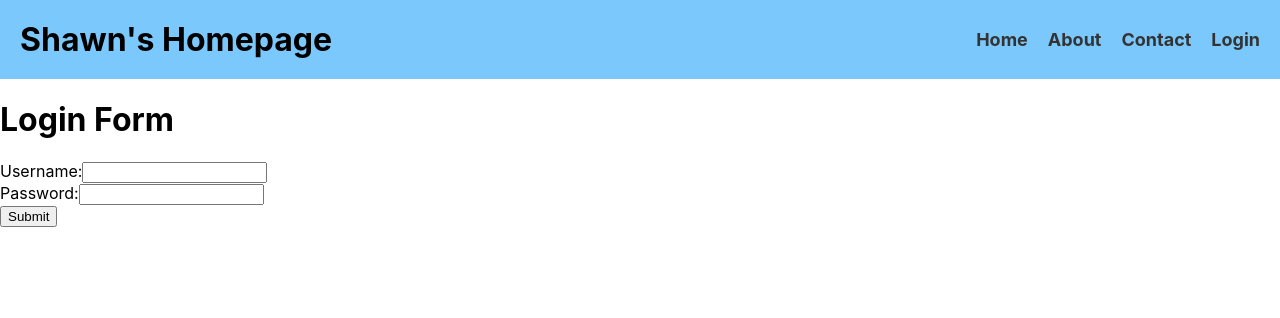
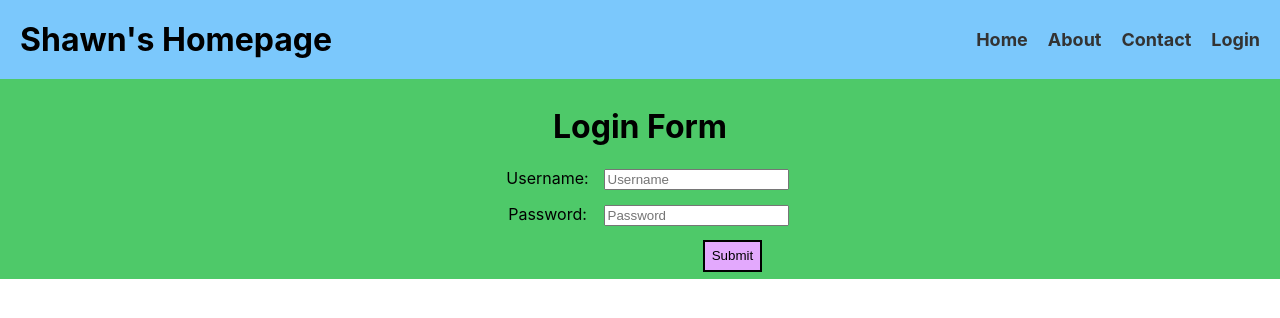
Before and after one commit to shawnh29/Personal-Website-React, a React (Create React App) app: page /login in a window 1280 px wide. Shown: the top 318 px of the page. Built offline with nearby package versions, Linux system fonts and the light colour scheme.

Commit message:
fixed navigate, persistent counter

```diff
--- a/src/Components/Home/Home.css
+++ b/src/Components/Home/Home.css
@@ -18,3 +18,8 @@
     background-color: rgb(255, 170, 90);
     padding: 20px;
   }
+
+  button {
+    padding: 0.5em;
+    margin-right: 2em;
+  }
--- a/src/Components/Home/Home.jsx
+++ b/src/Components/Home/Home.jsx
@@ -4,13 +4,20 @@ import pfPic from './me_justin_cat.jpg'
 
 
 function Home() {
-  const [buttonVal, setButtonVal] = useState(0)
+  const initialVal = () => Number(localStorage.getItem("current_val")) || 0
+  const [buttonVal, setButtonVal] = useState(initialVal)
 
   function buttonClick() {
     setButtonVal(buttonVal+1)
   }
 
-  var name = "Shawn"
+  function resetVal() {
+    setButtonVal(0)
+  }
+
+  useEffect(() => {
+    localStorage.setItem("current_val", JSON.stringify(buttonVal))
+  }, [buttonVal])
 
     return (
       <div className='main-container'>
@@ -33,6 +40,7 @@ function Home() {
           <h3>Cookie Clicker Game :)</h3>
             <p>{buttonVal}</p>
             <button onClick={buttonClick}>Increment</button>
+            <button onClick={resetVal}>Reset</button>
         </div>
       </div>
     )
--- a/src/Components/Login/Login.css
+++ b/src/Components/Login/Login.css
@@ -0,0 +1,22 @@
+.container {
+    display: flex;
+    align-items: center;
+    justify-content: center;
+    height: 200px;
+    text-align: center;
+    background-color: rgb(78, 201, 105);
+    flex-flow: column;
+    flex: 0 1;
+}
+
+label {
+    display: inline-block;
+    width: 7em;
+    padding-bottom: 1em;
+}
+
+.submit-button {
+    float: right;
+    border: 2px solid black;
+    background-color: rgb(227, 169, 253);
+}
--- a/src/Components/Login/Login.jsx
+++ b/src/Components/Login/Login.jsx
@@ -1,8 +1,10 @@
 import React, { useState } from "react";
 import './Login.css'
-import Home from "../Home/Home";
+import {  useNavigate } from "react-router-dom";
 
 function Login() {
+
+    let navigate = useNavigate()
 
     const [username, setUsername] = useState('')
     const [password, setPassword] = useState('')
@@ -20,22 +22,23 @@ function Login() {
     const handleSubmit = (event) => {
         event.preventDefault()
         console.log("Username: ", username,  " Password: ", password)
+        navigate("/")
     }
 
     return (
         <div className="container">
-            <h1>Login Form</h1>
-            <form onSubmit={handleSubmit}>
-                <label> Username:
-                    <input type="text" value={username} onChange={handleUsername}/>
-                </label>
-                <br />
-                <label> Password:
-                    <input type="password" value={password} onChange={handlePassword} />
-                </label>
-                <br />
-                <button type="submit">Submit</button>
-            </form>
+            <div className="form-div">
+                <h1>Login Form</h1>
+                <form onSubmit={handleSubmit}>
+                    <label htmlFor="username"> Username:</label>
+                    <input type="text" placeholder="Username" name="username" onChange={handleUsername}/>
+                    <br />
+                    <label htmlFor="password"> Password:</label>
+                    <input type="password" placeholder="Password" name="password" onChange={handlePassword} />
+                    <br />
+                    <button type="submit" className="submit-button">Submit</button>
+                </form>
+            </div>
         </div>
     )
 }
```
